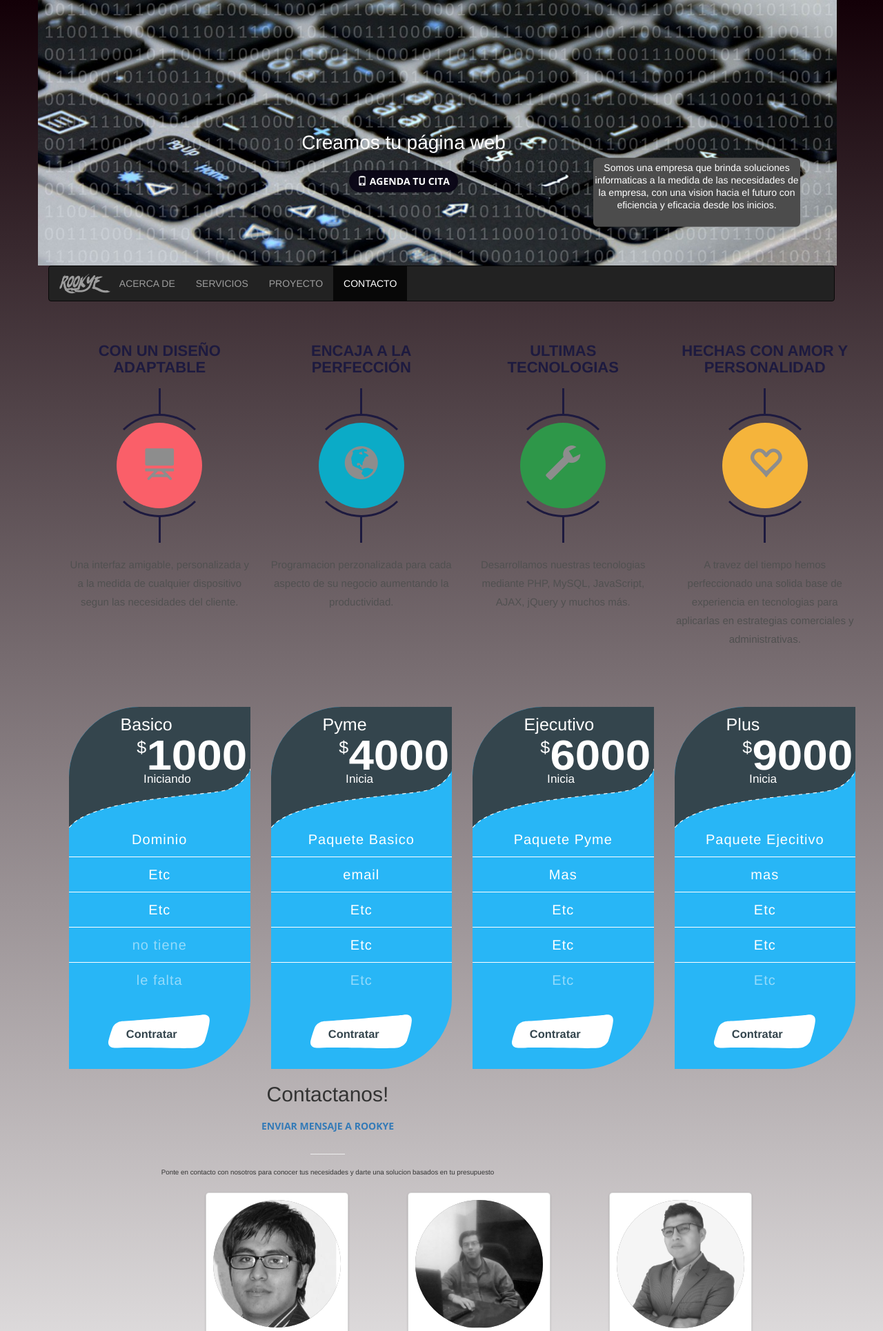
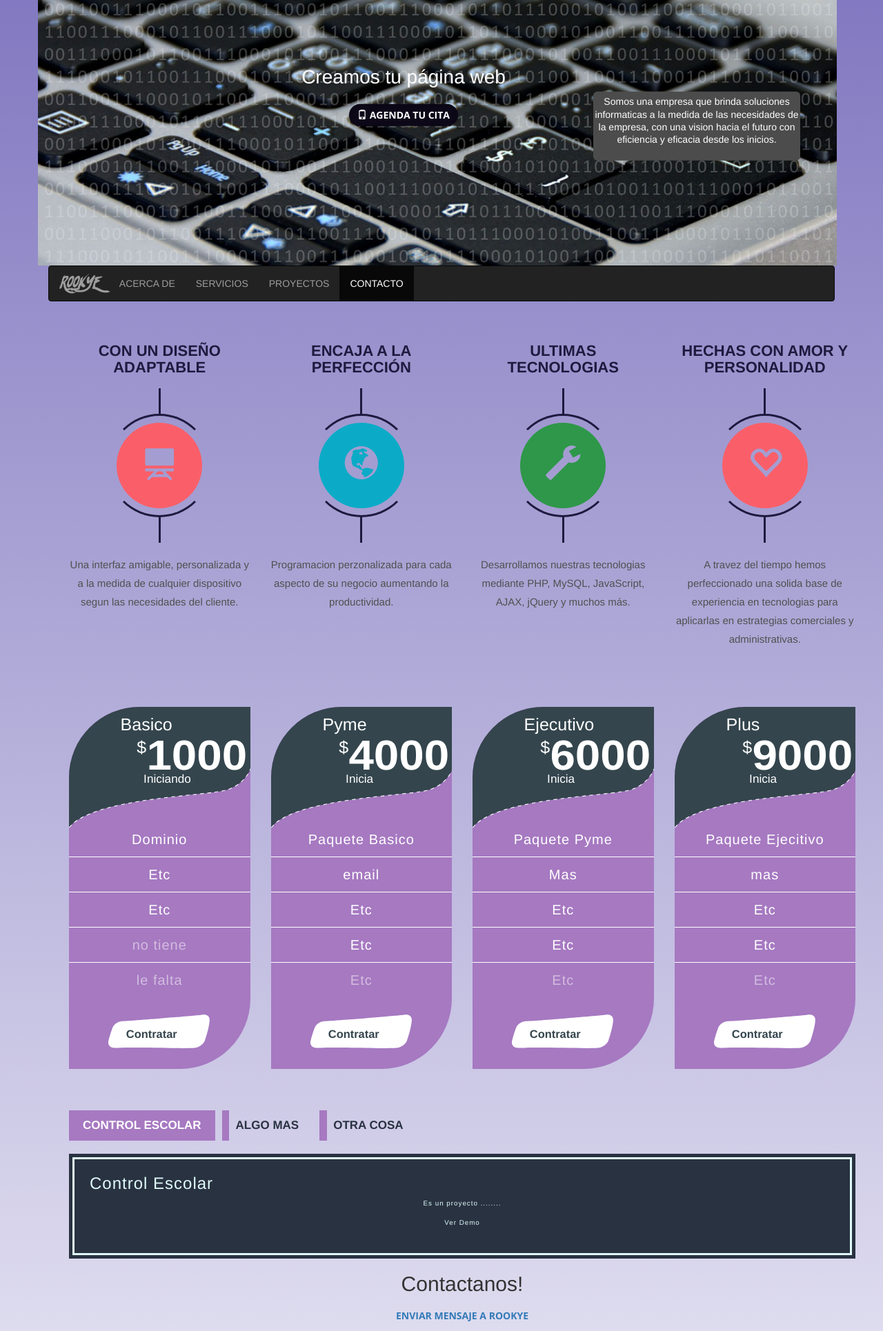
Before and after one commit to rookyeProjects/Rookye_v2, a PHP site: page / in a window 1280 px wide. Shown: the top 1930 px of the page at 69% size. Run offline with PHP 8.4, Linux system fonts and the light colour scheme; some libraries are stand-ins or nearby versions; some web fonts are replaced.

Commit message:
Cambios index
Chequenlos

```diff
--- a/application/view/home/_index.php
+++ /dev/null
@@ -1,5 +0,0 @@
-<div class="container">
-    <h1>Home</h1>
-    <h2>You are in the View: application/view/home/index.php (everything in the box comes from this file)</h2>
-    <p>In a real application this could be the homepage.</p>
-</div>
--- a/application/view/home/index.php
+++ b/application/view/home/index.php
@@ -36,7 +36,7 @@
     color: #fff;
     padding: 0;
     position: absolute;
-    top: 10%;
+    top: 5%;
     left: 0;
     -webkit-transform: translateY(-50%);
     -moz-transform: translateY(-50%);
@@ -51,7 +51,7 @@
     padding: 0;
     position: absolute;
     top: 2%;
-    left: 0;
+    left: 30%;
     -webkit-transform: translateY(-50%);
     -moz-transform: translateY(-50%);
     -ms-transform: translateY(-50%);
@@ -75,8 +75,8 @@
 html, body {
   margin: 0;
   padding: 0;
-  background: -webkit-linear-gradient(top, #130007, #fff);
-  background: linear-gradient(left top, #130007, #fff);
+  background: -webkit-linear-gradient(top, #8279C1, #fff);
+  background: linear-gradient(left top, #8279C1, #fff);
 }
 
 .presentacion
@@ -176,7 +176,7 @@ html, body {
 .serviceBox .service-icon span{
     display: block;
     font-size: 50px;
-    color: #8d8d8d;
+    color: #a49dd1;
     line-height: 130px;
     position: absolute;
     top: 10px;
@@ -205,7 +205,8 @@ html, body {
     margin: 0;
 }
 .serviceBox.blue .service-icon span:before{ background: #0babc7; }
-.serviceBox.yellow .service-icon span:before{ background: #f5b43b; }
+.serviceBox.yellow .service-icon span:before{ background: #fa679c1
+5b43b; }
 .serviceBox.green .service-icon span:before{ background: #2e9749; }
 @media only screen and (max-width:990px){
     .serviceBox{ margin-bottom: 30px; }
@@ -217,7 +218,7 @@ html, body {
 
 .pricingTable{
     text-align: center;
-    background: #28b6f6;
+    background: #a679c1;
     border-radius: 102px 0 102px 0;
     overflow: hidden;
     transition: all 0.3s ease 0s;
@@ -255,13 +256,87 @@ html, body {
 @media only screen and (max-width: 990px){
     .pricingTable{ margin-bottom: 30px; }
 }
+
+a:hover,a:focus{
+    text-decoration: none;
+    outline: none;
+}
+.tab .nav-tabs{
+    border: none;
+    margin: 0 0 20px 0;
+}
+.tab .nav-tabs li a{
+    padding: 10px 20px;
+    margin-right: 10px;
+    font-size: 17px;
+    font-weight: 600;
+    color: #293241;
+    text-transform: uppercase;
+    border: none;
+    border-radius: 0;
+    background: transparent;
+    z-index: 1;
+    position: relative;
+    transition: all 0.3s ease 0s;
+}
+.tab .nav-tabs li a:hover,
+.tab .nav-tabs li.active a{
+    border: none;
+    color: #fff;
+}
+.tab .nav-tabs li a:before{
+    content: "";
+    width: 8%;
+    height: 100%;
+    background: #a679c1;
+    position: absolute;
+    top: 0;
+    left: 0;
+    z-index: -1;
+    transition: all 0.3s ease 0s;
+}
+.tab .nav-tabs li.active a:before,
+.tab .nav-tabs li a:hover:before{ width: 100%; }
+.tab .tab-content{
+    padding: 30px;
+    background: #293241;
+    outline: 3px solid #e0fbfc;
+    outline-offset: -8px;
+    font-size: 17px;
+    color: #e0fbfc;
+    letter-spacing: 1px;
+    line-height: 30px;
+    position: relative;
+}
+.tab .tab-content h3{ margin-top: 0; }
+@media only screen and (max-width: 479px){
+    .tab .nav-tabs li{
+        width: 100%;
+        text-align: center;
+        margin-bottom: 15px;
+    }
+}
+
+.modal-footer #valido {
+text-align: left;
+  }
+
+  .navbar-form .form-control {
+
+    width: 100% !important;
+  }
+
+  .modal-footer {
+
+    border-top: 0px !important;
+}
 </style>
 
 
    </head>
    <body data-spy="scroll" data-target=".navbar" data-offset="50">
     <div class="container">
-    <div class="row">
+    <div class="row hidden-xs">
       <img class="banner" src="<?php echo URL;
                            ?>img/home/rookye_creacion_paginas_web.jpg" alt="Crea tu pagina web">
                          </div>
@@ -286,7 +361,7 @@ html, body {
         </div>
       </div>
     </div></div>
-    <div class="Encabezadomini hidden-lg hidden-md" >
+    <div class="Encabezadomini hidden-lg hidden-md  hidden-xs" >
       <div class="col-xs-offset-1 col-xs-12 ">
              <h1>Creamos tu página web</h1>
 
@@ -306,7 +381,7 @@ html, body {
                   <ul class="nav navbar-nav">
                      <li><a href="#acerca">ACERCA DE</a></li>
                      <li><a href="#servicios">SERVICIOS</a></li>
-                     <li><a href="#proyecto">PROYECTO</a></li>
+                     <li><a href="#proyecto">PROYECTOS</a></li>
                      <li><a href="#contacto">CONTACTO</a></li>
                   </ul>
                </div>
@@ -380,12 +455,45 @@ html, body {
          </section>
       </div>
       <div id="servicios" class="container-fluid">
-         <section id="services">
+         <section id="services" >
 <br>
-          <div >
+<div class="visible-xs">
+
+ <div class="col-xs-12">
+                <div class="pricingTable">
+                    <div class="pricingTable-header">
+                        <svg x="0px" y="0px" viewBox="0 0 260 180">
+                            <path fill="#34454d" stroke-dasharray="5,5" stroke="#fff" d="M0,180.928c0,0,0-108.489,0-143.333C1.637,23.582,8.907,0,42.088,0C75.271,0,260,0,260,0v72.841
+                            c0,0-2.667,37.424-43.877,45.563C177.693,125.992,6.26,130.42,0,180.928z"></path>
+                            <text transform="matrix(1.0078 0 0 1 75.9497 33.8887)" fill="#fff" font-size="23.726">Basico</text>
+                            <g>
+                                <text transform="matrix(1.0078 0 0 1 98.5996 65.9434)" fill="#fff" font-size="23.726">$</text>
+                                <text transform="matrix(1.076 0 0 1 112.0176 88.458)" fill="#fff" font-size="58.1472" font-weight="600">1000</text>
+                                <text transform="matrix(1.0078 0 0 1 107.9326 106.832)" fill="#fff" font-size="16.2415">Inicia</text>
+                            </g>
+                        </svg>
+                    </div>
+                    <ul class="pricing-content">
+                        <li>Ideal para iniciar</li>
+                         </ul>
+                    <div class="pricingTable-signup">
+                        <svg x="0" y="0" viewBox="-35 0 160 30">
+                            <a href="#">
+                                <path fill="#fff" d="M13.12,5.867c17.786-0.834,68.654-5.473,68.654-5.473s8.203-1.945,7.445,5.473
+                                c-0.757,7.417-4.037,16.782-4.037,16.782s-1.667,5.881-9.719,6.932c-8.961,0.852-50.858-0.983-67.771,0
+                                c-2.718,0.158-9.935,0.256-7.446-7.66c2.736-9.18,3.408-10.459,3.408-10.459S5.647,5.86,13.12,5.867z"></path>
+                                <text transform="matrix(1 0 0 1 15.5055 21.0098)" fill="#34454D" font-size="10" font-weight="600">Contratar</text>
+                            </a>
+                        </svg>
+                    </div>
+                </div>
+            </div>
+
+</div>
+          <div class="hidden-xs" >
     <div class="container"><br>
         <div class="row"><br>
-            <div class="col-md-3 col-sm-6">
+            <div class="col-md-3 col-xs-4">
                 <div class="pricingTable">
                     <div class="pricingTable-header">
                         <svg x="0px" y="0px" viewBox="0 0 260 180">
@@ -418,7 +526,8 @@ html, body {
                     </div>
                 </div>
             </div>
-            <div class="col-md-3 col-sm-6">
+             <div class="col-sm-3    hidden-lg hidden-md"> </div>
+            <div class="col-md-3 col-xs-4">
                 <div class="pricingTable">
                     <div class="pricingTable-header">
                         <svg x="0px" y="0px" viewBox="0 0 260 180">
@@ -452,7 +561,7 @@ html, body {
                 </div>
             </div>
 
-             <div class="col-md-3 col-sm-6">
+             <div class="col-md-3 col-xs-4">
                 <div class="pricingTable">
                     <div class="pricingTable-header">
                         <svg x="0px" y="0px" viewBox="0 0 260 180">
@@ -485,8 +594,8 @@ html, body {
                     </div>
                 </div>
             </div>
-
-             <div class="col-md-3 col-sm-6">
+<div class="col-sm-3    hidden-lg hidden-md"> </div>
+             <div class="col-md-3 col-xs-4">
                 <div class="pricingTable">
                     <div class="pricingTable-header">
                         <svg x="0px" y="0px" viewBox="0 0 260 180">
@@ -530,6 +639,37 @@ html, body {
 
       <div id="proyecto" class="container-fluid">
          <section class="p-0" id="portfolio">
+<br><br><br>
+          <div class="container">
+    <div class="row">
+        <div class="col-md-12">
+            <div class="tab" role="tabpanel">
+                <!-- Nav tabs -->
+                <ul class="nav nav-tabs" role="tablist">
+                    <li role="presentation" class="active"><a href="#Section1" aria-controls="home" role="tab" data-toggle="tab">Control Escolar</a></li>
+                    <li role="presentation"><a href="#Section2" aria-controls="profile" role="tab" data-toggle="tab">ALgo Mas</a></li>
+                    <li role="presentation"><a href="#Section3" aria-controls="messages" role="tab" data-toggle="tab">Otra cosa</a></li>
+                </ul>
+                <!-- Tab panes -->
+                <div class="tab-content tabs">
+                    <div role="tabpanel" class="tab-pane fade in active" id="Section1">
+                        <h3>Control Escolar</h3>
+                        <p>Es un proyecto ........</p>
+                        <p>Ver Demo</p>
+                    </div>
+                    <div role="tabpanel" class="tab-pane fade" id="Section2">
+                        <h3>Section 2</h3>
+                        <p>Lorem ipsum dolor sit amet, consectetur adipiscing elit. Fusce semper, magna a ultricies volutpat, mi eros viverra massa, vitae consequat nisi justo in tortor. Proin accumsan felis ac felis dapibus, non iaculis mi varius.</p>
+                    </div>
+                    <div role="tabpanel" class="tab-pane fade" id="Section3">
+                        <h3>Section 3</h3>
+                        <p>Lorem ipsum dolor sit amet, consectetur adipiscing elit. Fusce semper, magna a ultricies volutpat, mi eros viverra massa, vitae consequat nisi justo in tortor. Proin accumsan felis ac felis dapibus, non iaculis mi varius.</p>
+                    </div>
+                </div>
+            </div>
+        </div>
+    </div>
+</div>
 
 
          </section>
@@ -539,7 +679,7 @@ html, body {
          <section id="contact">
             <div class="container">
                <div class="row">
-                  <div class="col-lg-8 mx-auto text-center">
+                  <div class="col-lg-12  mx-auto text-center">
                      <h2 class="section-heading">Contactanos!</h2>
                      <a class="btn btn-xl" data-toggle="modal" data-target="#rookye_modal">Enviar mensaje a Rookye</a>
                      <hr class="my-4">
@@ -552,7 +692,7 @@ html, body {
                      <div class="card">
                         <img src="<?php echo URL;
                            ?>img/avatar_r.jpg" alt="" />
-                        <h1>Ricardo Garcia</h1>
+                        <h1>Ricardo <br>Garcia</h1>
                         <p>Web Developer</p>
                         <p> <img src="<?php echo URL;
                            ?>img/php.png"> <img src="<?php echo URL;
@@ -568,7 +708,7 @@ html, body {
                      <div class="card">
                         <img src="<?php echo URL;
                            ?>img/avatar_e.jpg" alt="" />
-                        <h1>Eibar Ponce</h1>
+                        <h1>Eibar<br> Ponce</h1>
                         <p>Web Developer</p>
                         <p> <img src="<?php echo URL;
                            ?>img/csharp.png"> <img src="<?php echo URL;
@@ -585,7 +725,7 @@ html, body {
                      <div class="card">
                         <img src="<?php echo URL;
                            ?>img/avatar_i.jpg" alt="" />
-                        <h1>Ismael</h1>
+                        <h1>Ismael<br>"Juarez"</h1>
                         <p>Web Developer</p>
                         <p> <img src="<?php echo URL;
                            ?>img/php.png"> </p>
@@ -597,31 +737,38 @@ html, body {
             </div>
          </section>
       </div>
-      <div id="rookye_modal" class="modal fade col-md-offset-4 col-md-4 col-lg-offset-3 col-lg-6" role="dialog">
+      <br><br><br><br>
+      <div id="rookye_modal" class="modal fade col-xs-offset-2 col-md-8 col-lg-offset-3 col-lg-6" role="dialog">
          <form name="form_contacto" class="navbar-form navbar-left" role="search" method="POST" action="../../app/GuardaContacto.php">
             <div class="modal-dialog">
                <!-- Modal content-->
                <div class="modal-content">
                   <div class="modal-header">
-                    <div class="col-md-11" ><h4 class="modal-title">Formulario de contacto</h4></div>
+                    <div class="col-xs-11" ><h4 class="modal-title">Contacto</h4></div>
 
-                     <div class="col-md-1" ><button type="button" class="btn" data-dismiss="modal">X</button> </div>
+                     <div class="col-xs-1" ><button type="button" class="btn" data-dismiss="modal">X</button> </div>
                   </div>
                   <div class="modal-body">
-                     <div class="input-group"> <input type="text" class="form-control" placeholder="Nombre(s)" name="nombre" aria-describedby="basic-addon2"> </div>
-                     <div class="input-group"> <input type="text" class="form-control" placeholder="Apellidos" name="apellidos" aria-describedby="basic-addon2"> </div>
-                     <div class="input-group"> <input type="text" class="form-control" placeholder="Email" name="email" aria-describedby="basic-addon2"> </div>
-                     <div class="input-group"> <input type="text" class="form-control" placeholder="Teléfono" name="telefono" aria-describedby="basic-addon2"> </div>
-                     <div class="input-group"> <input type="text" class="form-control" placeholder="Asunto" name="asunto" aria-describedby="basic-addon2"> </div>
-                     <div class="input-group">
-                        <div class="alert alert-danger" id="valido" role="alert">...</div>
-                     </div>
-                     <div class="input-group"> <textarea class="form-control" rows="5" name="mensaje" id="comment"></textarea> </div>
 
-                  </div>
+                    <div class="row">
+                      <div class="col-md-8 col-xs-8 "> <input type="text" class="form-control" placeholder="Asunto" name="asunto" aria-describedby="basic-addon2"> </div>
+                    </div><br>
+                    <div class="row">
+                     <div class="col-sm-5 col-xs-8"> <input type="text" class="form-control" placeholder="Nombre(s)" name="nombre" aria-describedby="basic-addon2"> </div><div class="visible-xs">  <br><br> </div>
+                     <div class="col-sm-5 col-xs-8"> <input type="text" class="form-control" placeholder="Apellidos" name="apellidos" aria-describedby="basic-addon2"> </div>
+                   </div><br>
+                    <div class="row">
+                     <div class="col-sm-5 col-xs-8"> <input type="text" class="form-control" placeholder="Email" name="email" aria-describedby="basic-addon2"> </div><div class="visible-xs">  <br><br> </div>
+                     <div class="col-sm-5 col-xs-8"> <input type="text" class="form-control" placeholder="Teléfono" name="telefono" aria-describedby="basic-addon2"> </div>
+                    </div>
+                    <br>
+                   <div class="row">
+                     <div class="col-md-10"> <textarea class="form-control" rows="5" name="mensaje" id="comment"></textarea> </div>
+                    </div>
+                  </div><br>
                   <div class="modal-footer">
 
- <div class="col-md-8"> </div>
+ <div class="col-md-8"> <div class="alert alert-danger" id="valido" role="alert">...</div> </div>
 <div class="col-md-4" > <button type="button" class="btn btn-primary active" name="guardarContacto" onclick="enviarCorreo();
                         ">Enviar</button> </div>
 
```
